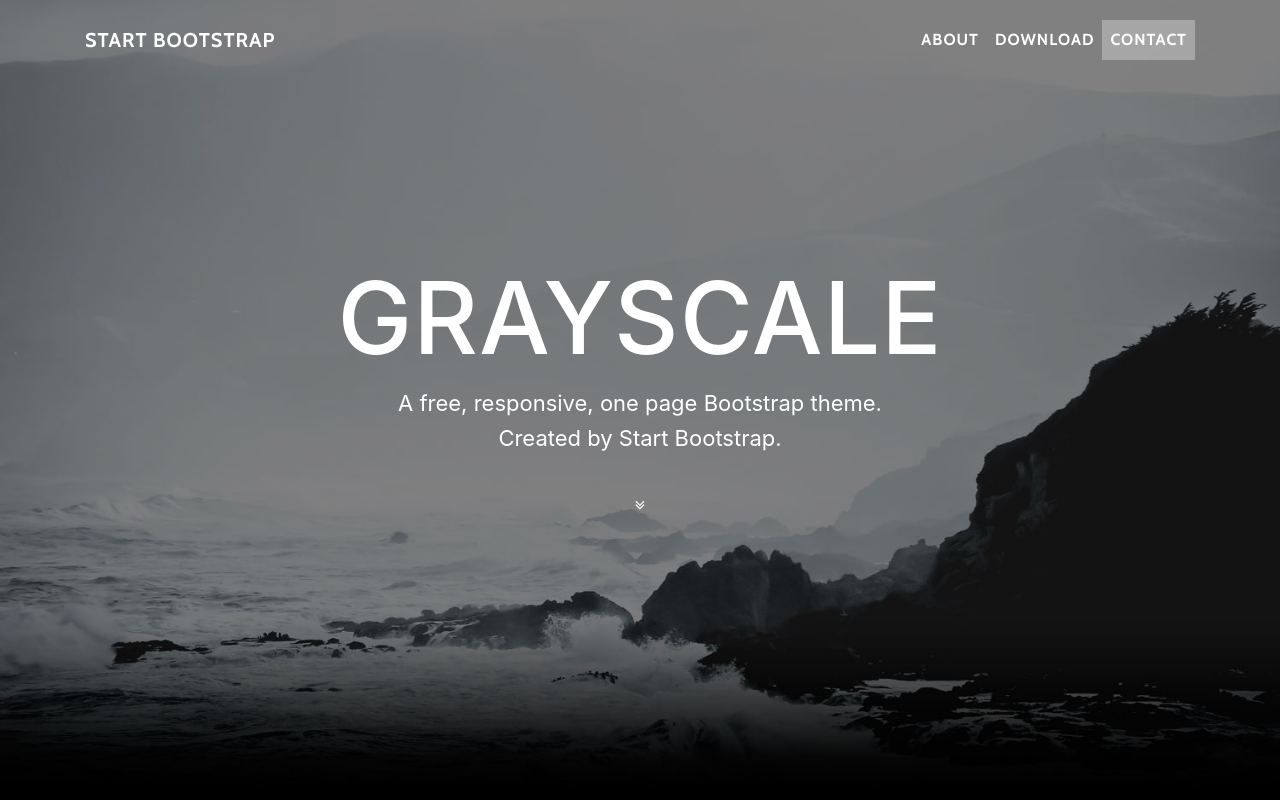
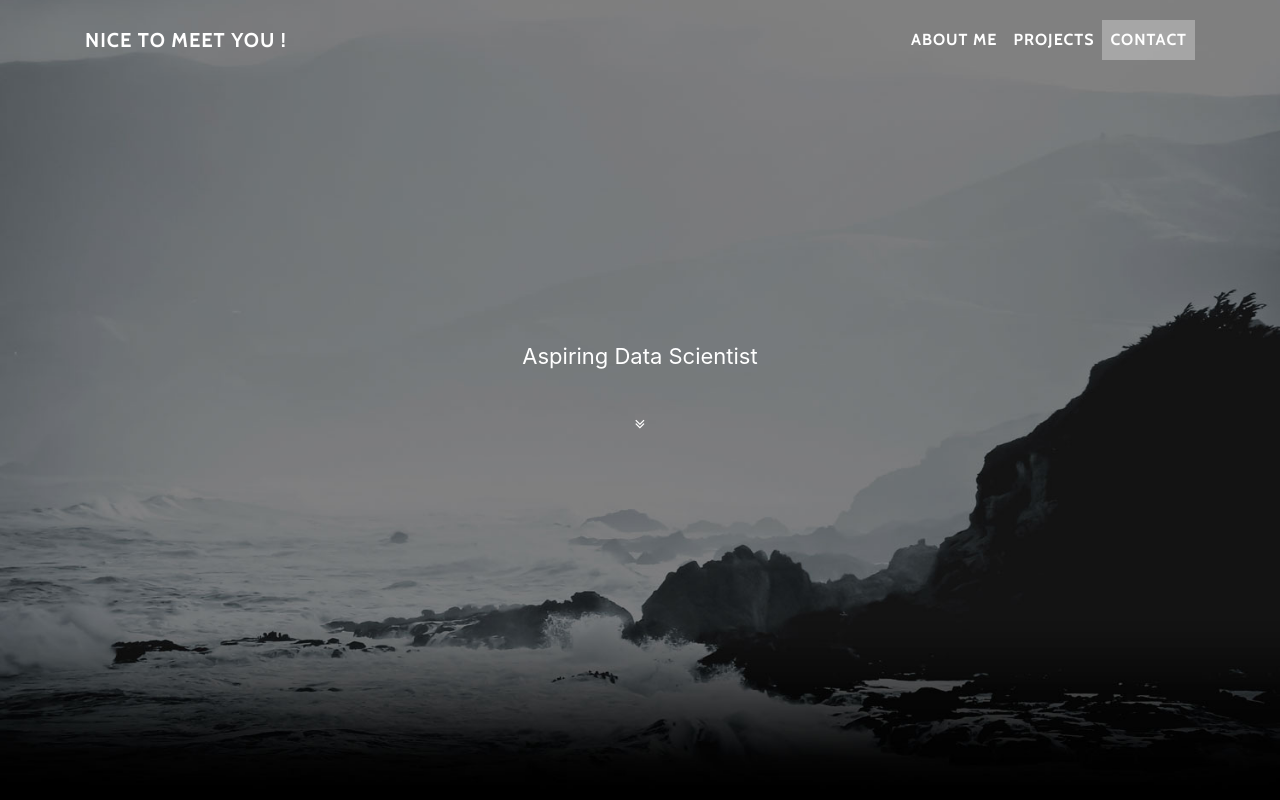
Before and after one commit to ShreyaAgarwal03/ShreyaAgarwal03.github.io, a website with bundled scripts: page index.html in a window 1280 px wide. Shown: the top 800 px of the page. Built offline with nearby package versions, Linux system fonts and the light colour scheme.

Commit message:
changes on the site - 1

```diff
--- a/index.html
+++ b/index.html
@@ -8,7 +8,7 @@
     <meta name="description" content="">
     <meta name="author" content="">
 
-    <title>Grayscale - Start Bootstrap Theme</title>
+    <title>Shreya Agarwal</title>
 
     <!-- Bootstrap core CSS -->
     <link href="vendor/bootstrap/css/bootstrap.min.css" rel="stylesheet">
@@ -28,7 +28,7 @@
     <!-- Navigation -->
     <nav class="navbar navbar-expand-lg navbar-light fixed-top" id="mainNav">
       <div class="container">
-        <a class="navbar-brand js-scroll-trigger" href="#page-top">Start Bootstrap</a>
+        <a class="navbar-brand js-scroll-trigger" href="#page-top">Nice to Meet you !</a>
         <button class="navbar-toggler navbar-toggler-right" type="button" data-toggle="collapse" data-target="#navbarResponsive" aria-controls="navbarResponsive" aria-expanded="false" aria-label="Toggle navigation">
           Menu
           <i class="fa fa-bars"></i>
@@ -36,10 +36,10 @@
         <div class="collapse navbar-collapse" id="navbarResponsive">
           <ul class="navbar-nav ml-auto">
             <li class="nav-item">
-              <a class="nav-link js-scroll-trigger" href="#about">About</a>
+              <a class="nav-link js-scroll-trigger" href="#about">About Me</a>
             </li>
             <li class="nav-item">
-              <a class="nav-link js-scroll-trigger" href="#download">Download</a>
+              <a class="nav-link js-scroll-trigger" href="#download">Projects</a>
             </li>
             <li class="nav-item">
               <a class="nav-link js-scroll-trigger" href="#contact">Contact</a>
@@ -55,9 +55,8 @@
         <div class="container">
           <div class="row">
             <div class="col-lg-8 mx-auto">
-              <h1 class="brand-heading">Grayscale</h1>
-              <p class="intro-text">A free, responsive, one page Bootstrap theme.
-                <br>Created by Start Bootstrap.</p>
+             <!-- <h1 class="brand-heading">About Me</h1> -->
+              <p class="intro-text">Aspiring Data Scientist</p>
               <a href="#about" class="btn btn-circle js-scroll-trigger">
                 <i class="fa fa-angle-double-down animated"></i>
               </a>
```
